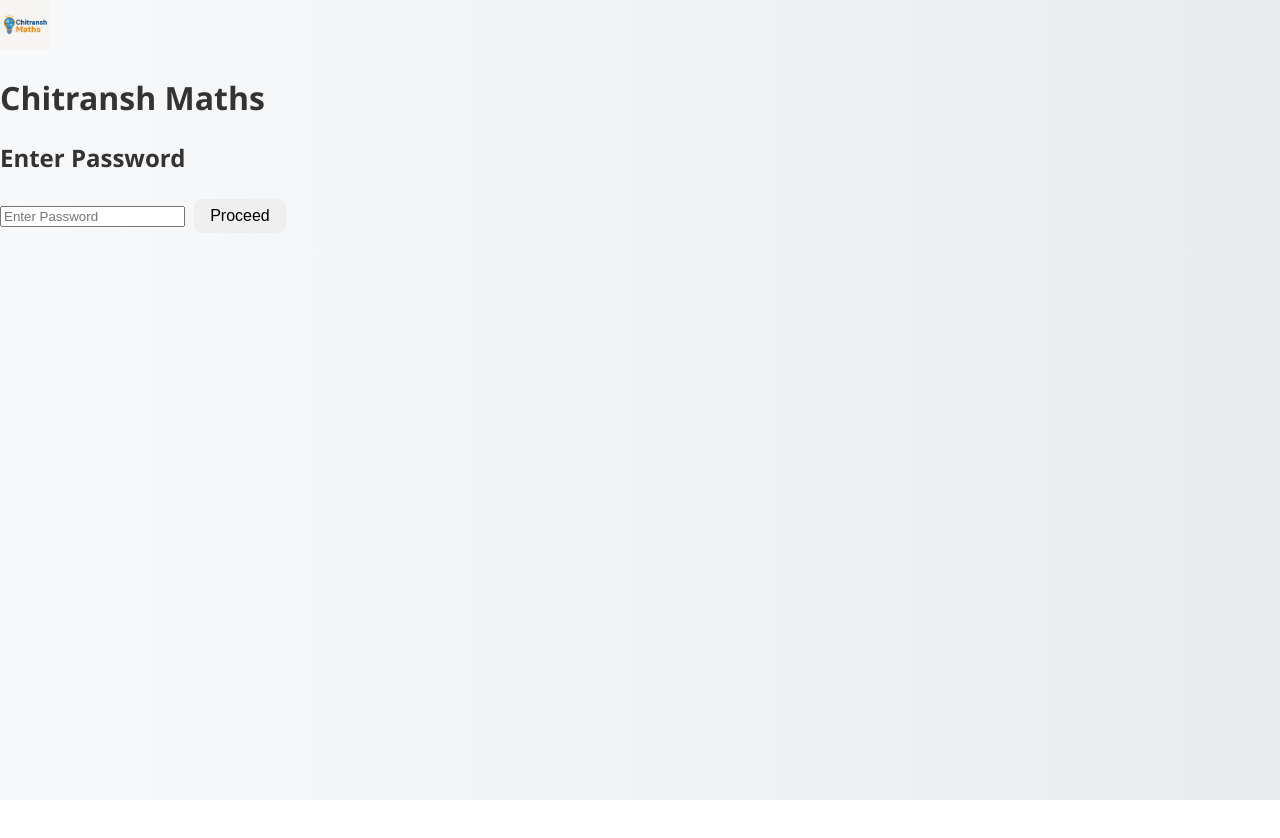
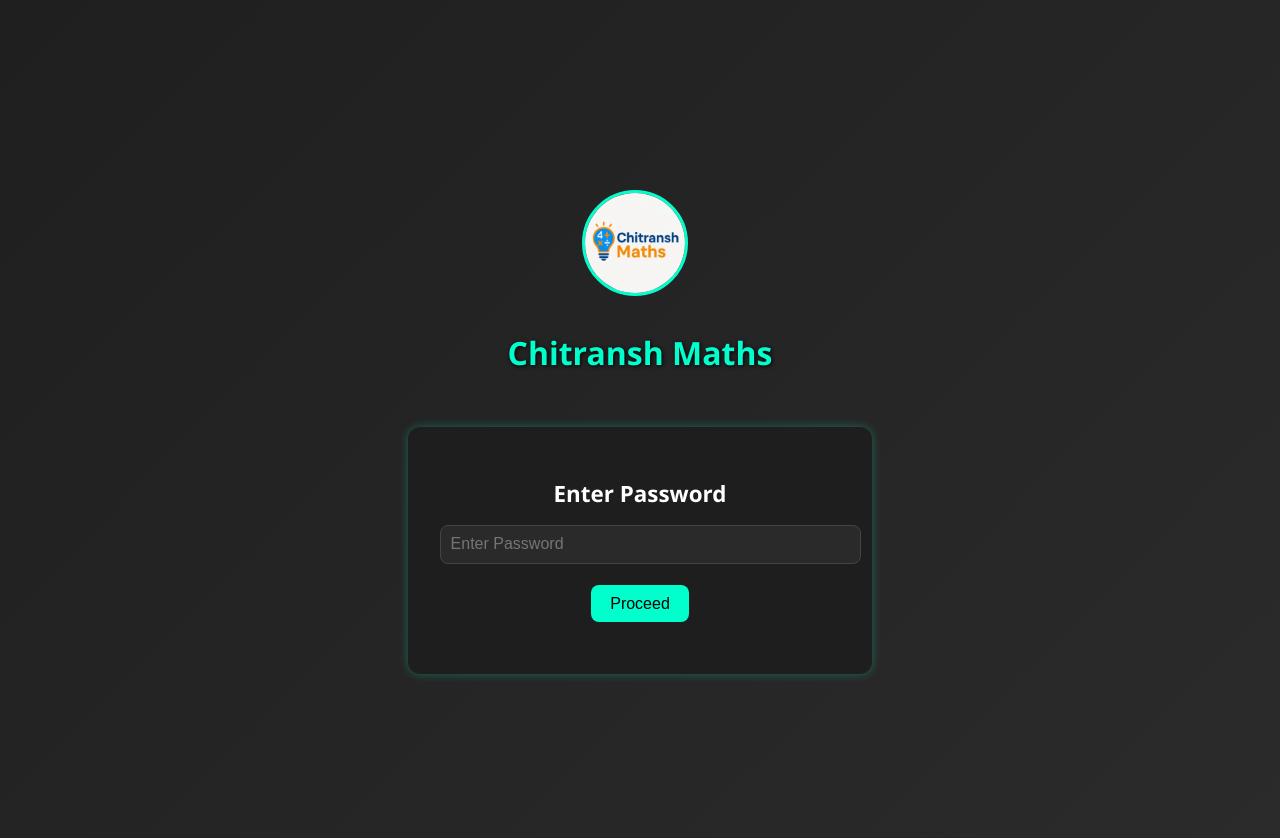
Before and after one commit to chitransh-maths/chitranshMaths, a plain HTML site: page index.html in a window 1280 px wide. Before the commit the page ends 800 px from the top, so only its background shows below. Drawn offline with Linux system fonts and the light colour scheme.

Commit message:
Update style.css with password css

```diff
--- a/style.css
+++ b/style.css
@@ -146,3 +146,88 @@ button {
   font-weight: bold;
   color: #007bff;
 }
+/* style.css */
+
+body {
+  margin: 0;
+  font-family: 'Segoe UI', sans-serif;
+  background: #121212;
+  color: #ffffff;
+}
+
+#passwordPage {
+  display: flex;
+  flex-direction: column;
+  align-items: center;
+  justify-content: center;
+  min-height: 100vh;
+  padding: 2rem;
+  background: linear-gradient(135deg, #1f1f1f, #2b2b2b);
+}
+
+.header {
+  text-align: center;
+  margin-bottom: 2rem;
+}
+
+.logo {
+  width: 100px;
+  height: 100px;
+  border-radius: 50%;
+  border: 3px solid #00ffcc;
+  margin-bottom: 0.5rem;
+}
+
+h1 {
+  font-size: 2rem;
+  color: #00ffcc;
+  text-shadow: 1px 1px 4px #000;
+}
+
+.password-container {
+  background: #1e1e1e;
+  padding: 2rem;
+  border-radius: 12px;
+  box-shadow: 0 0 10px rgba(0, 255, 204, 0.3);
+  width: 90%;
+  max-width: 400px;
+  text-align: center;
+}
+
+.password-container h2 {
+  margin-bottom: 1rem;
+  font-size: 1.4rem;
+  color: #ffffff;
+}
+
+.password-container input[type="password"] {
+  padding: 0.6rem;
+  width: 100%;
+  border: 1px solid #444;
+  border-radius: 8px;
+  font-size: 1rem;
+  background: #2a2a2a;
+  color: #fff;
+  margin-bottom: 1rem;
+}
+
+.password-container button {
+  padding: 0.6rem 1.2rem;
+  font-size: 1rem;
+  background-color: #00ffcc;
+  color: #000;
+  border: none;
+  border-radius: 8px;
+  cursor: pointer;
+  transition: background 0.3s ease;
+}
+
+.password-container button:hover {
+  background-color: #00ccaa;
+}
+
+.error {
+  color: #ff5555;
+  margin-top: 0.5rem;
+  font-size: 0.9rem;
+}
```
